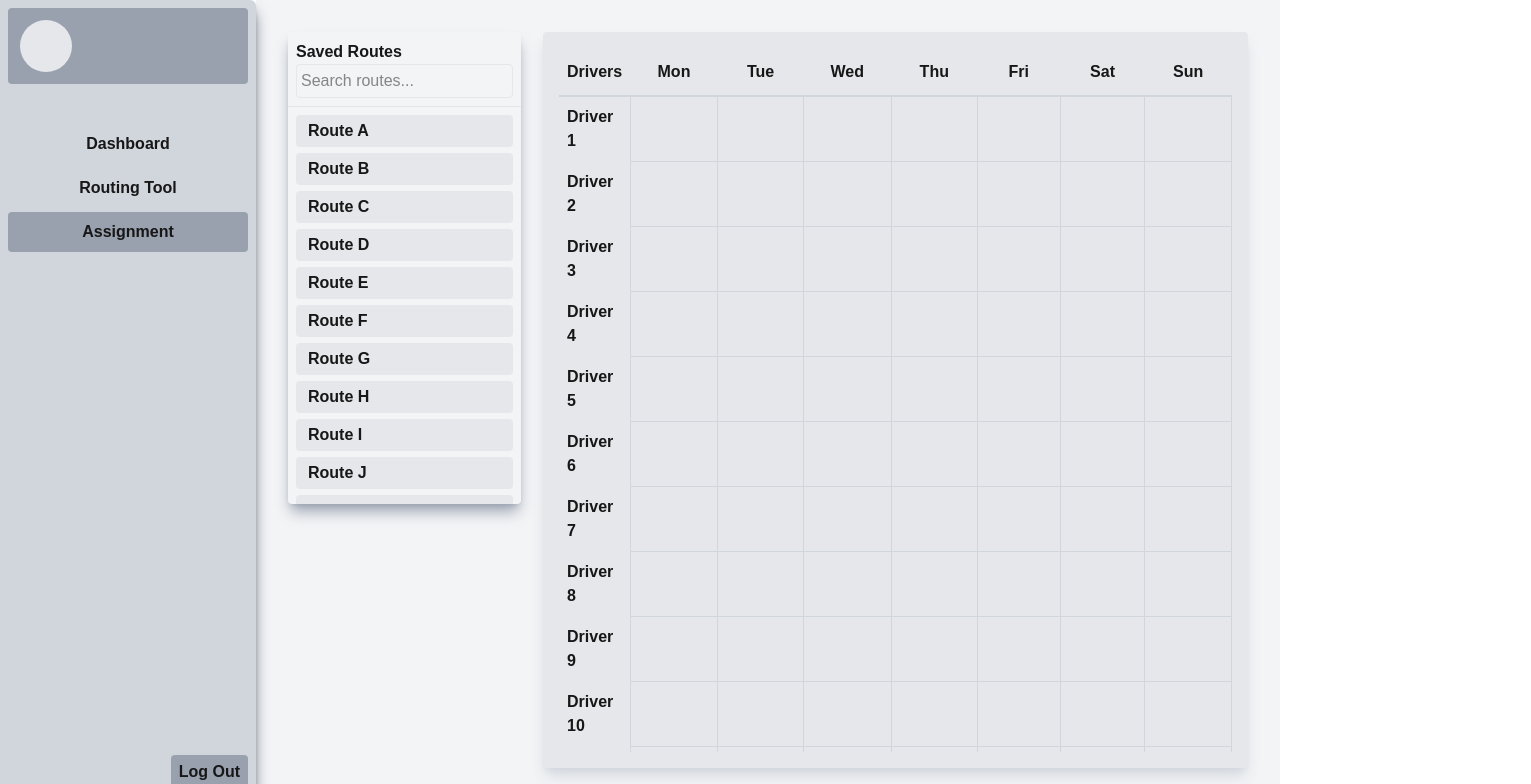
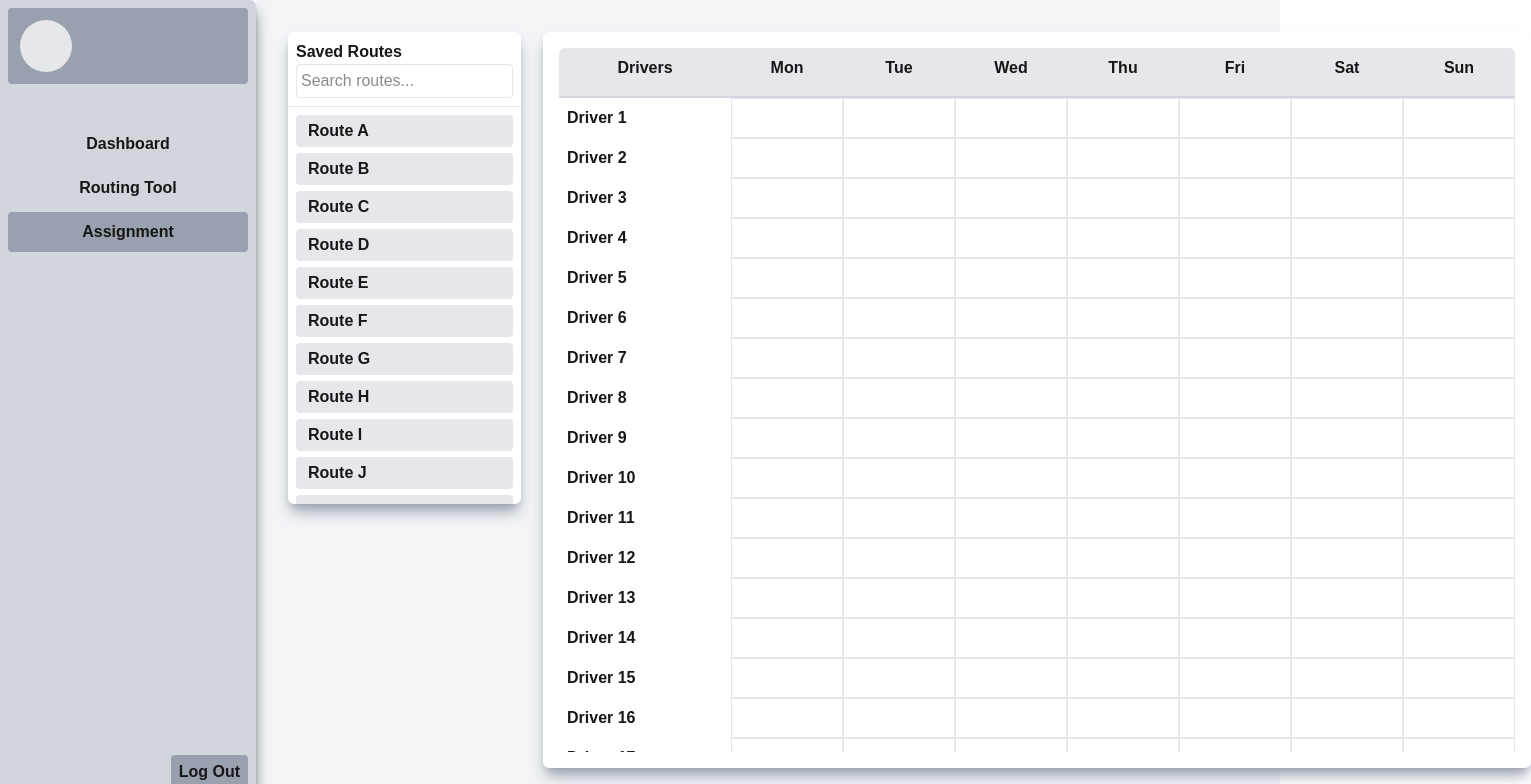
Before and after one commit to jrsantiagoo/route-management-system, a Next.js app in the folder route-management-app/: page /assignment in a window 1280 px wide. Shown: the top 784 px of the page, 1531 px wide, since content can reach past the window. Built offline with nearby package versions, Linux system fonts and the light colour scheme.

Commit message:
refactor: Reworked assignment table UI
Changed the assignment table code to use <div> rather than <table>
to make drag and drop function easier.

```diff
--- a/route-management-app/app/(protected)/assignment/page.tsx
+++ b/route-management-app/app/(protected)/assignment/page.tsx
@@ -49,7 +49,7 @@ export default function Assignment() {
     return (
         <main className="flex font-bold min-h-screen gap-5.5">
             {/* Displays the list of routes */}
-            <div className="flex flex-col text-left rounded w-67 max-h-118 shadow-lg shadow-gray-400">
+            <div className="flex flex-col text-left rounded-md w-67 max-h-118 bg-white shadow-lg shadow-gray-400">
                 {/* Displays header and search bar */}
                 <div className="p-2 rounded-t border-b border-gray-200">
                     <h2>Saved Routes</h2>
@@ -61,7 +61,7 @@ export default function Assignment() {
                 </div>
 
                 {/* Auto-adds Placeholder routes as draggable cards*/}
-                <div className="flex flex-col gap-1.5 p-2 overflow-y-auto scrollbar-thin scrollbar-thumb-gray-300 scrollbar-track-gray-100">
+                <div className="flex flex-col gap-1.5 p-2 overflow-y-auto scrollbar-thin scrollbar-thumb-gray-300">
                     {routes.map((route) => (
                         <div
                             key={route}
@@ -74,43 +74,40 @@ export default function Assignment() {
             </div>
 
             {/* Displays the assignment table */}
-            <div className="p-4 w-250 h-184 rounded bg-gray-200 shadow-lg shadow-gray-300">
-                <div className="h-full overflow-y-auto scrollbar-thin scrollbar-thumb-gray-300 scrollbar-track-gray-200">
-                    <table className="w-full rounded">
-                        <thead className="sticky top-0 bg-gray-200 z-10 text-center border-b-2 border-gray-300">
-                            <tr>
-                                <th className="p-2">Drivers</th>
+            <div className="p-4 w-250 h-184 rounded-md bg-white shadow-lg shadow-gray-400">
+                <div className="h-full overflow-y-auto scrollbar-thin scrollbar-thumb-gray-300">
+                    {/* Displays header */}
+                    <div className="sticky top-0 z-10 grid grid-cols-[172px_repeat(7,1fr)] rounded-t-md text-center border-b-2 bg-gray-200 border-gray-300">
+                        <div className="p-2">Drivers</div>
 
                         {/* Auto-adds day columns*/}
                         {daysOfWeek.map((day) => (
-                                    <th key={day} className="w-28 h-12 p-2">
+                            <div key={day} className="w-28 h-12 p-2">
                                 {day}
-                                    </th>
+                            </div>
                         ))}
-                            </tr>
-                        </thead>
+                    </div>
 
-                        <tbody>
                     {/* Auto-adds placeholder driver values as rows*/}
+                    <div>
                         {drivers.map((driver) => (
-                                <tr
+                            <div
                                 key={driver}
-                                    className="border-t border-gray-200 hover:bg-gray-300"
+                                className="grid grid-cols-[172px_repeat(7,1fr)] "
                             >
-                                    <td className="p-2">{driver}</td>
+                                <div className="p-2">{driver}</div>
 
                                 {daysOfWeek.map((day) => (
-                                        <td
+                                    <div
                                         key={`${driver}-${day}`}
-                                            className="border border-gray-300 pt-2 pb-2"
+                                        className="border border-gray-200 p-2 hover:bg-gray-100"
                                     >
                                         {/* Placeholder for route assignment cards */}
-                                        </td>
+                                    </div>
                                 ))}
-                                </tr>
+                            </div>
                         ))}
-                        </tbody>
-                    </table>
+                    </div>
                 </div>
             </div>
         </main>
```
Lines whose indentation alone changed are shown as unchanged.
